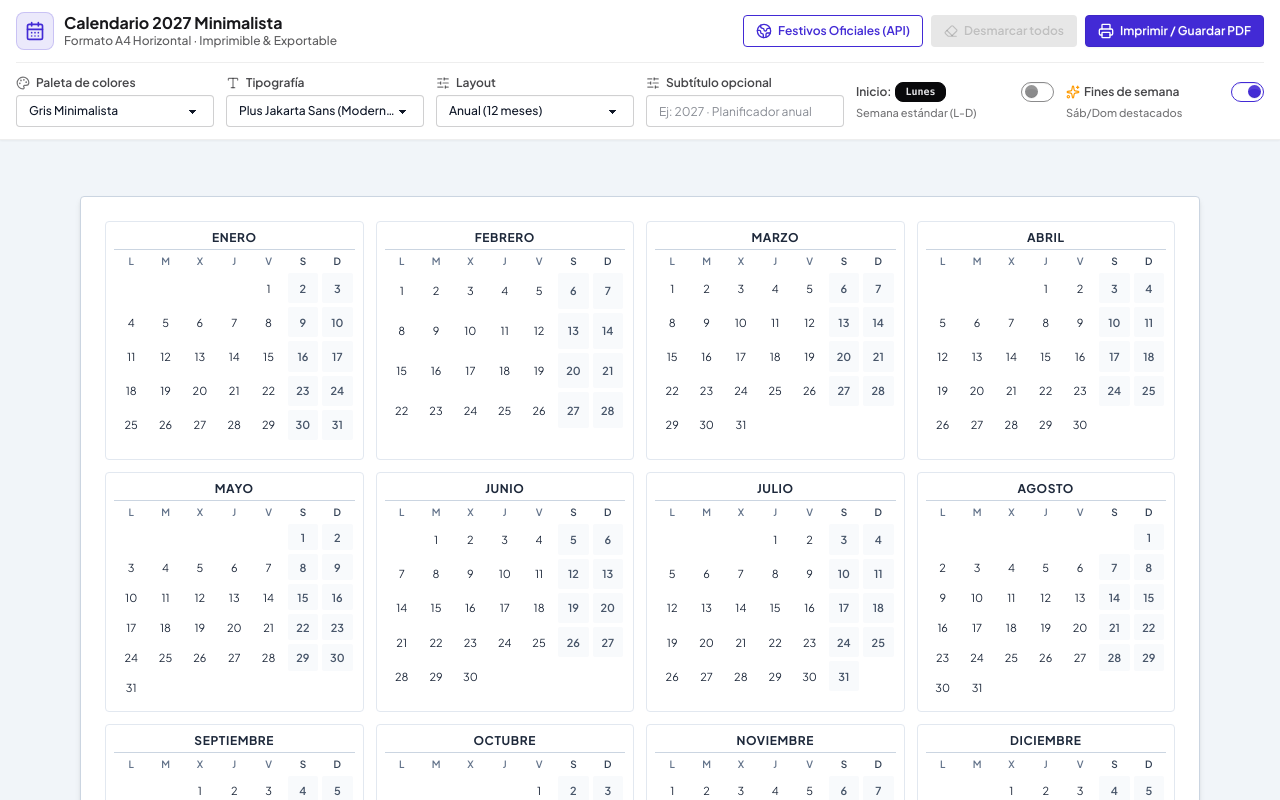
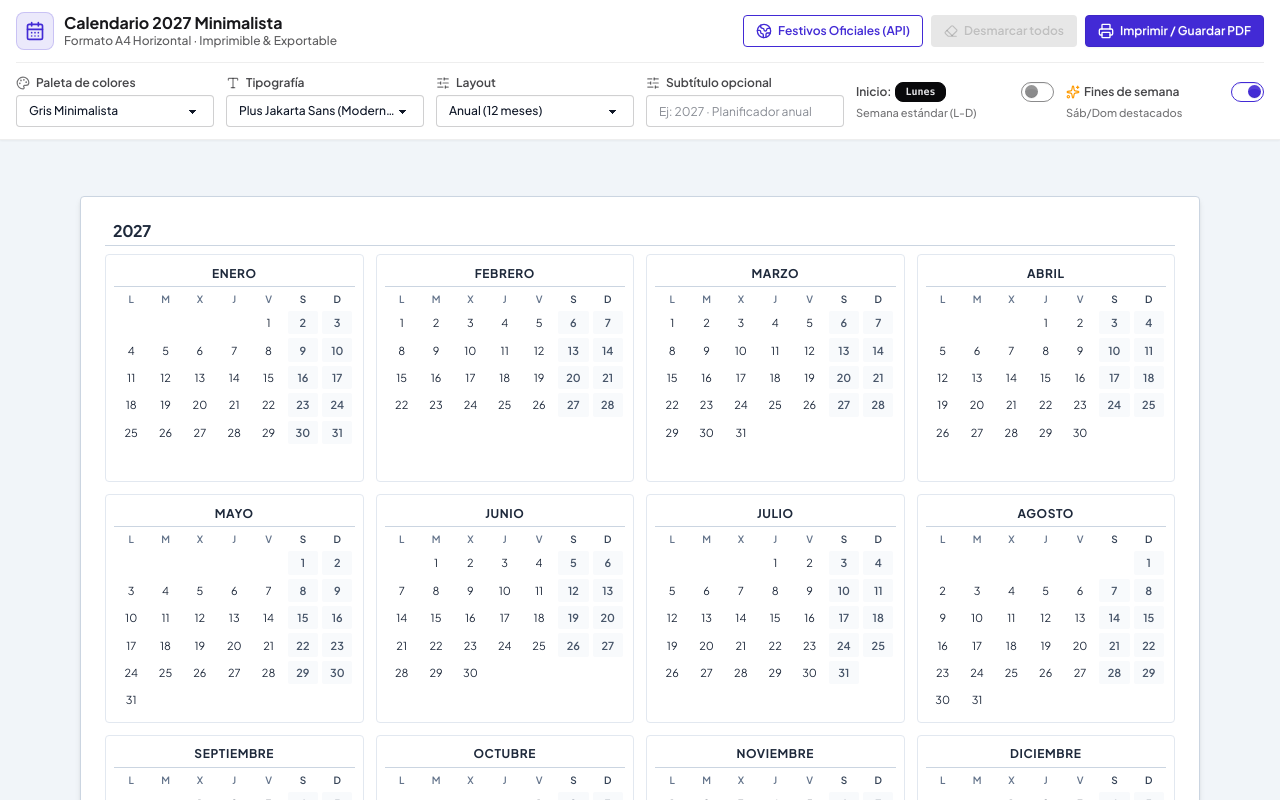
Before and after one commit to ignaciorevainera/print-calendar, a React (Vite) app: page / in a window 1280 px wide. Shown: the top 800 px of the page. Built offline with nearby package versions, Linux system fonts and the light colour scheme; a web font is replaced by a local one.

Commit message:
fix(canvas): address final code review findings and clean up tech debt

```diff
--- a/package.json
+++ b/package.json
@@ -17,8 +17,6 @@
     "daisyui": "^5.7.22",
     "dotenv": "^17.2.3",
     "express": "^4.21.2",
-    "html2canvas": "^1.4.1",
-    "jspdf": "^4.2.1",
     "lucide-react": "^0.546.0",
     "motion": "^12.23.24",
     "react": "^19.0.1",
--- a/src/App.tsx
+++ b/src/App.tsx
@@ -11,11 +11,7 @@ import { Info, CheckCircle2, AlertCircle } from 'lucide-react';
 export default function App() {
   const {
     year,
-    palette,
-    fontFamily,
     weekStart,
-    highlightWeekends,
-    subtitle,
     markedDays,
     setMarkedDays
   } = useCalendarStore();
@@ -110,12 +106,6 @@ export default function App() {
       <main className="flex-1 flex flex-col items-center justify-center p-3 sm:p-6 print:p-0">
         <CalendarCanvas
           months={monthsData}
-          palette={palette}
-          fontFamily={fontFamily}
-          weekStart={weekStart}
-          highlightWeekends={highlightWeekends}
-          subtitle={subtitle}
-          markedDays={markedDays}
           onSelectDay={handleOpenDayModal}
         />
 
--- a/src/components/CalendarCanvas.tsx
+++ b/src/components/CalendarCanvas.tsx
@@ -1,31 +1,29 @@
 import React from 'react';
-import { MonthInfo, PaletteKey, WeekStart, FontFamilyKey, MarkedDaysMap } from '../types';
+import { MonthInfo, FontFamilyKey } from '../types';
 import { CalendarMonth } from './CalendarMonth';
 import { useCalendarStore } from '../store/useCalendarStore';
 import { chunkMonths } from '../utils/calendarHelper';
 
 interface CalendarCanvasProps {
   months: MonthInfo[];
-  palette: PaletteKey;
-  fontFamily: FontFamilyKey;
-  weekStart: WeekStart;
-  highlightWeekends: boolean;
-  subtitle: string;
-  markedDays: MarkedDaysMap;
   onSelectDay: (dayKey: string, dayNumber: number, monthName: string) => void;
 }
 
 export const CalendarCanvas: React.FC<CalendarCanvasProps> = ({
   months,
+  onSelectDay
+}) => {
+  const {
+    year,
     palette,
     fontFamily,
     weekStart,
     highlightWeekends,
     subtitle,
     markedDays,
-  onSelectDay
-}) => {
-  const layout = useCalendarStore((s) => s.layout);
+    layout
+  } = useCalendarStore();
+
   const fontClassMap: Record<FontFamilyKey, string> = {
     jakarta: 'font-["Plus_Jakarta_Sans",sans-serif]',
     inter: 'font-["Inter",sans-serif]',
@@ -49,19 +47,23 @@ export const CalendarCanvas: React.FC<CalendarCanvasProps> = ({
           className={`page-a4 theme-${palette} ${fontClassMap[fontFamily]} relative w-full max-w-[1120px] aspect-[297/210] bg-white text-[var(--cal-text)] p-4 md:p-6 rounded-sm shadow-md print:shadow-none print:rounded-none print:max-w-none print:w-full print:h-full print:aspect-auto flex flex-col justify-between box-border border border-[var(--cal-border)] print:border-none`}
           style={{ boxSizing: 'border-box' }}
         >
-          {((subtitle && subtitle.trim().length > 0) || pages.length > 1) && (
-            <div className="w-full text-center mb-2 pb-1 border-b border-[var(--cal-border)] shrink-0 box-border flex justify-between items-center px-2">
-              <span className="text-[10px] opacity-0 select-none">
-                {pages.length > 1 ? `Pag. ${pageIndex + 1}` : ''}
+          <div className="w-full mb-2 pb-1 border-b border-[var(--cal-border)] shrink-0 box-border flex justify-between items-center px-2">
+            <div className="flex items-baseline gap-2">
+              <h1 className="text-sm md:text-base font-bold tracking-tight text-[var(--cal-text)] leading-tight">
+                {year}
+              </h1>
+              {subtitle && subtitle.trim().length > 0 && (
+                <span className="text-xs md:text-sm font-semibold tracking-widest uppercase text-[var(--cal-accent)] leading-tight">
+                  · {subtitle}
                 </span>
-              <h2 className="text-xs md:text-sm font-semibold tracking-widest uppercase text-[var(--cal-accent)] leading-tight">
-                {subtitle || ''}
-              </h2>
+              )}
+            </div>
+            {pages.length > 1 && (
               <span className="text-[10px] text-[var(--cal-muted)] font-mono">
-                {pages.length > 1 ? `Pag. ${pageIndex + 1}/${pages.length}` : ''}
+                Pag. {pageIndex + 1}/{pages.length}
               </span>
+            )}
           </div>
-          )}
 
           <div className={`grid ${gridClassMap[layout]} flex-1 h-full w-full min-h-0 box-border`}>
             {pageMonths.map((month) => (
--- a/src/components/CalendarMonth.tsx
+++ b/src/components/CalendarMonth.tsx
@@ -24,47 +24,40 @@ export const CalendarMonth: React.FC<CalendarMonthProps> = ({
       id={`month-card-${month.monthIndex}`}
       className="month-card flex flex-col p-1.5 md:p-2 rounded-sm border border-[var(--cal-grid-border)] bg-[var(--cal-bg)] transition-colors h-full w-full overflow-hidden box-border"
     >
-      {/* Month Name Header */}
-      <div className="text-center pb-1 mb-1 border-b border-[var(--cal-border)] shrink-0">
-        <h3 className="text-[11px] md:text-[12px] font-bold tracking-wider text-[var(--cal-text)] uppercase select-none leading-tight">
+      <div className="h-6 flex items-center justify-center border-b border-[var(--cal-border)] mb-1 pb-0.5 shrink-0">
+        <h3 className="text-[11px] md:text-[12px] font-bold tracking-wider text-[var(--cal-text)] uppercase select-none leading-none">
           {month.name}
         </h3>
       </div>
 
-      {/* Strict fixed table layout to ensure deterministically aligned columns and rows during PDF generation */}
-      <div className="flex-1 w-full min-h-0 flex flex-col">
-        <table className="cal-table w-full h-full border-collapse table-fixed text-center select-none">
-          <thead>
-            <tr className="cal-header-row">
+      <div className="flex flex-row h-4 mb-0.5 shrink-0 w-full">
         {dayHeaders.map((day, idx) => {
           const isWeekend = isWeekendIndex(idx, weekStart);
           return (
-                  <th
+            <div
               key={`${month.name}-header-${idx}`}
-                    className={`cal-day-header text-[9px] md:text-[10px] font-semibold text-center align-middle p-0 pb-0.5 select-none ${
+              className={`w-[14.2857%] text-[9px] md:text-[10px] font-semibold text-center leading-4 select-none ${
                 isWeekend && highlightWeekends
                   ? 'text-[var(--cal-accent)]'
                   : 'text-[var(--cal-muted)]'
               }`}
             >
               {day}
-                  </th>
+            </div>
           );
         })}
-            </tr>
-          </thead>
-          <tbody>
+      </div>
+
+      <div className="flex-1 w-full min-h-0 flex flex-col justify-between">
         {month.weeks.map((week, weekIdx) => (
-              <tr key={`week-${month.monthIndex}-${weekIdx}`} className="cal-week-row">
+          <div key={`week-${month.monthIndex}-${weekIdx}`} className="flex flex-row flex-1 min-h-0 w-full items-stretch">
             {week.map((day, dayIdx) => {
               if (day === null) {
                 return (
-                      <td
+                  <div
                     key={`empty-${month.monthIndex}-${weekIdx}-${dayIdx}`}
-                        className="cal-day-cell p-0.5 align-middle"
-                      >
-                        <span className="block w-full h-full" />
-                      </td>
+                    className="w-[14.2857%] h-full p-0.5 box-border"
+                  />
                 );
               }
 
@@ -80,9 +73,9 @@ export const CalendarMonth: React.FC<CalendarMonthProps> = ({
                 : `Marcar ${day} de ${month.name} (elegir color)`;
 
               return (
-                    <td
+                <div
                   key={`day-cell-${month.monthIndex}-${day}`}
-                      className="cal-day-cell p-0.5 align-middle"
+                  className="w-[14.2857%] h-full p-0.5 box-border"
                 >
                   <button
                     type="button"
@@ -93,28 +86,25 @@ export const CalendarMonth: React.FC<CalendarMonthProps> = ({
                       isSelected && markInfo?.color
                         ? {
                             backgroundColor: markInfo.color,
-                                color: '#ffffff',
-                                boxShadow: '0 1px 2px rgba(0,0,0,0.15)'
+                            color: '#ffffff'
                           }
                         : undefined
                     }
-                        className={`w-full h-full min-h-0 p-0 m-0 text-[10px] md:text-[11px] rounded-xs flex items-center justify-center transition-all cursor-pointer select-none leading-none box-border ${
+                    className={`w-full h-full min-h-0 p-0 m-0 text-[10px] md:text-[11px] rounded-xs flex items-center justify-center text-center cursor-pointer select-none leading-none box-border ${
                       isSelected
-                            ? 'font-bold ring-1 ring-black/10'
+                        ? 'font-bold'
                         : isWeekend && highlightWeekends
                         ? 'bg-[var(--cal-weekend-bg)] text-[var(--cal-weekend)] font-semibold hover:brightness-95'
                         : 'text-[var(--cal-text)] font-normal hover:bg-[var(--cal-grid-border)]'
                     }`}
                   >
-                        {day}
+                    <span>{day}</span>
                   </button>
-                    </td>
+                </div>
               );
             })}
-              </tr>
+          </div>
         ))}
-          </tbody>
-        </table>
       </div>
     </div>
   );
```
Also changed, not shown: src/components/ControlToolbar.tsx (+9 -45 lines), 4 other files (tests, documents, lock files or other folders). Lines whose indentation alone changed are shown as unchanged.
